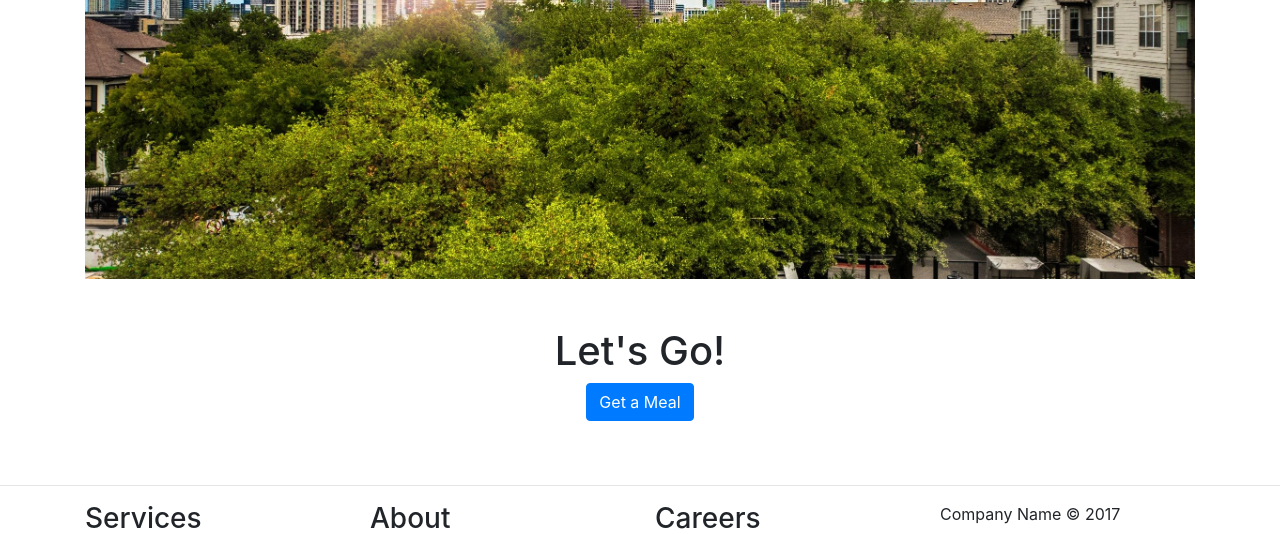
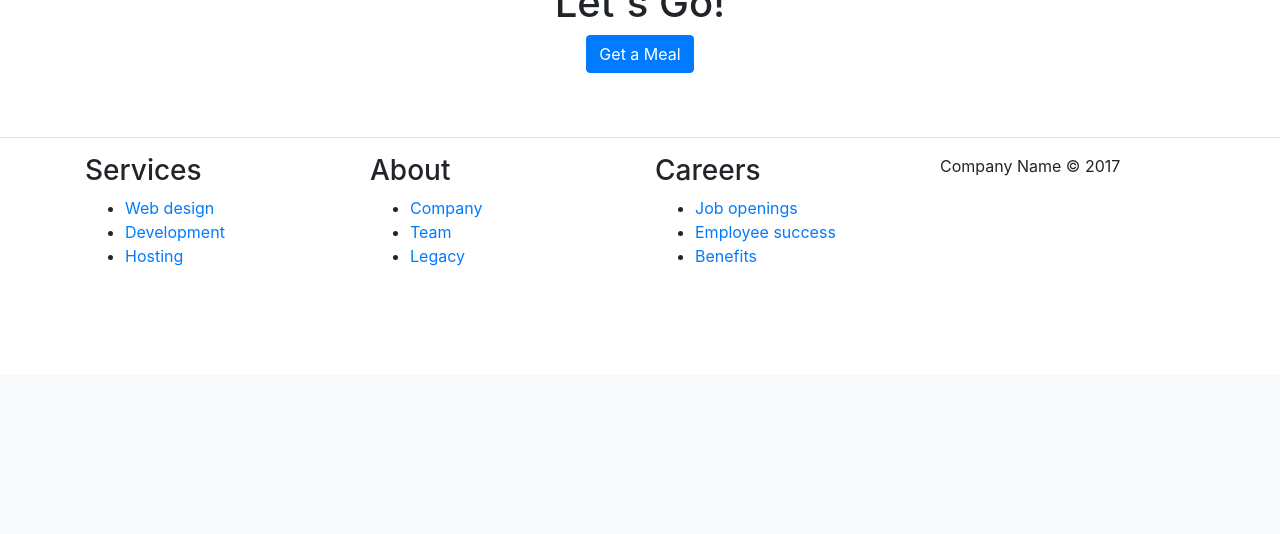
Before and after one commit to kmurata798/Shnack, a Django app: page / in a window 1280 px wide. Shown: the part 425-959 px from the top of the page. After the commit the page ends 691 px from the top, so only its background shows below. Run offline with Django 3.2, Linux system fonts and the light colour scheme; some libraries are stand-ins or nearby versions.

Commit message:
git pusher

```diff
--- a/meals/templates/meals/base.html
+++ b/meals/templates/meals/base.html
@@ -15,7 +15,6 @@
     {% endif %}
 </head>
 <body>
-    <h1>2</h1>
     <nav class="navbar navbar-expand-lg navbar-light bg-light">
             <a class="navbar-brand" href="#">Navbar</a>
             <button class="navbar-toggler" type="button" data-toggle="collapse" data-target="#navbarSupportedContent" aria-controls="navbarSupportedContent" aria-expanded="false" aria-label="Toggle navigation">
--- a/meals/templates/meals/index.html
+++ b/meals/templates/meals/index.html
@@ -5,7 +5,7 @@
 {% block content %}
 <div class="row no-gutters">
     <div class="col">
-        <div class="container-fluid" style="padding: 0px;"><img class="img-fluid" src="{% static 'meals/city-view.jpg' %}" style="background-size: auto;background-position: top;"></div>
+        <div class="container-fluid" style="padding: 0px;"><img class="img-fluid" src="https://cdngeneral.rentcafe.com/dmslivecafe/3/490275/DSC03316(1).jpg?crop=(0,8.749999999999716,300,200)&cropxunits=300&cropyunits=200&quality=85&scale=both&" style="background-size: auto;background-position: top;"></div>
         <div class="container-fluid text-center">
             <h1 style="margin: -525px 0px 525px 0px;">Weclome to Shnack!</h1>
         </div>
```
